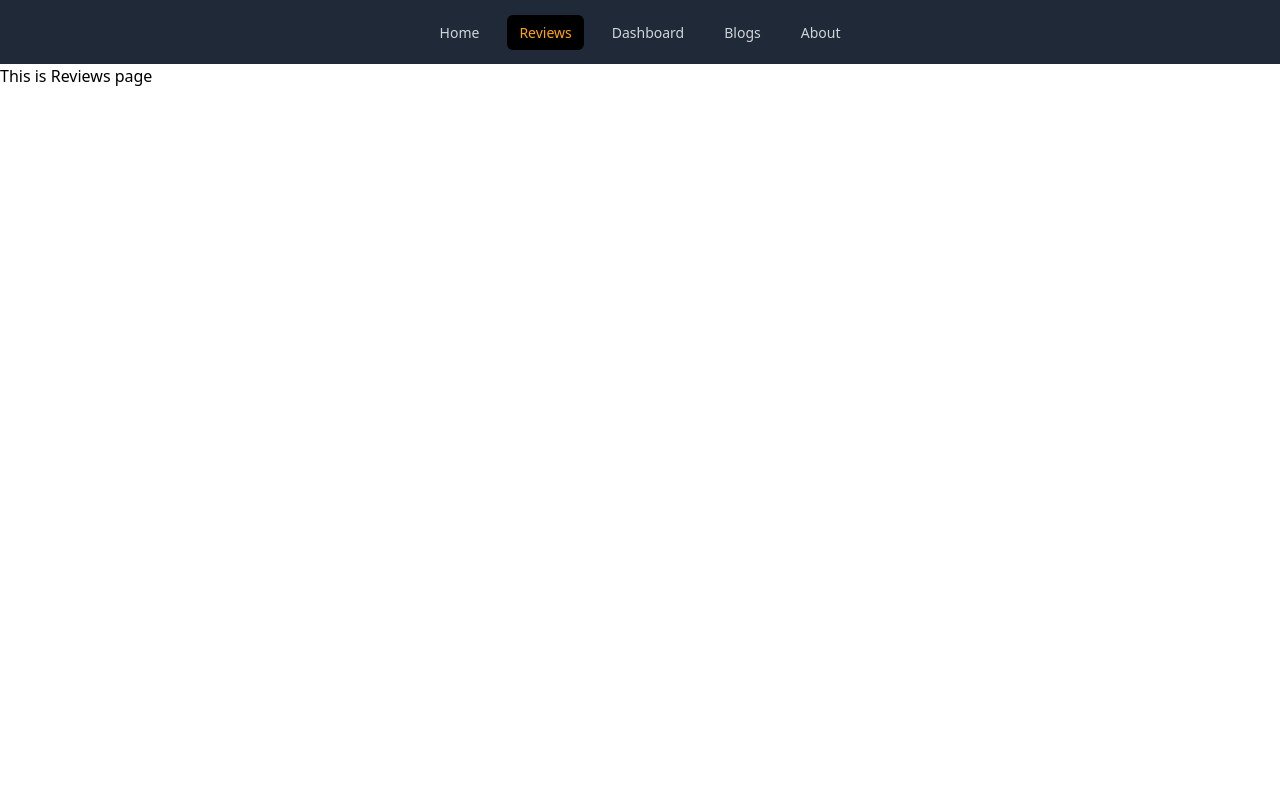
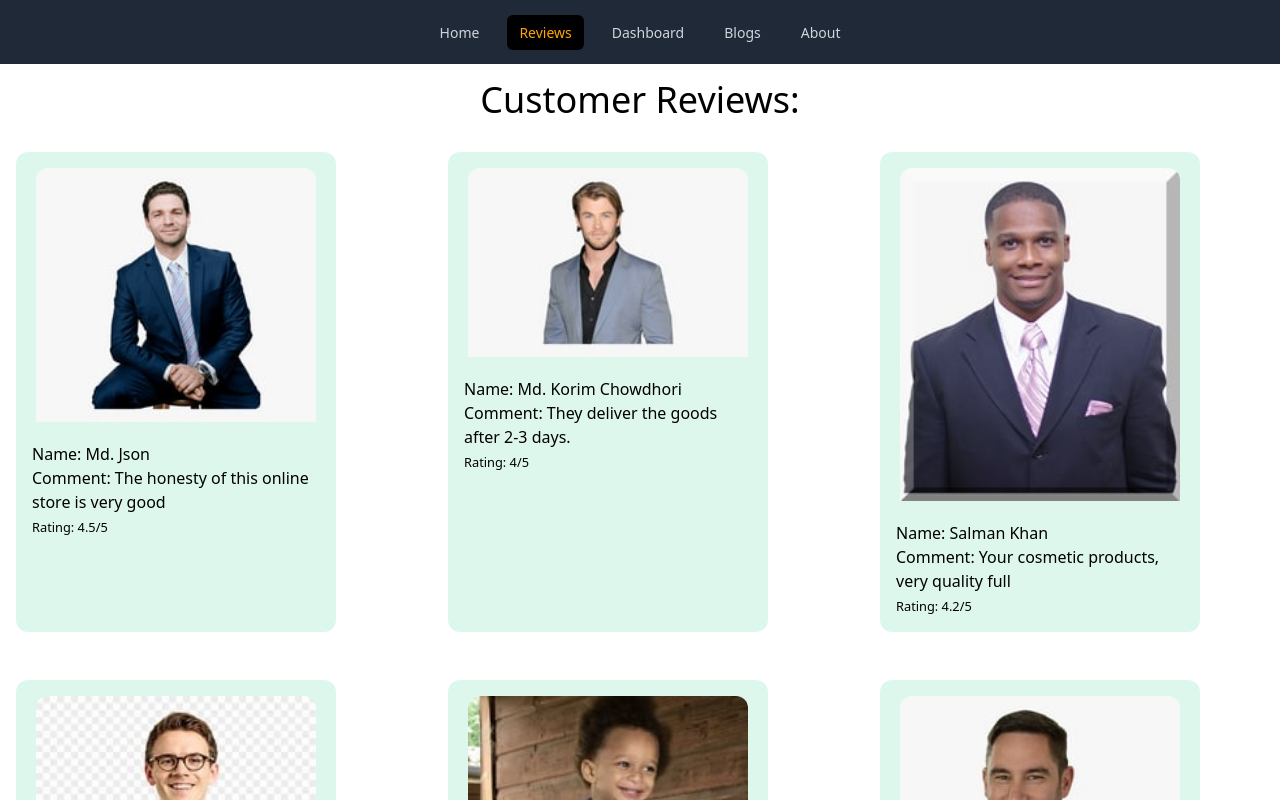
Before and after one commit to Md-RonyAhmed/product-reviews-website-react, a React (Create React App) app: page /reviews in a window 1280 px wide. Shown: the top 800 px of the page. Built offline with nearby package versions, Linux system fonts and the light colour scheme.

Commit message:
Reviews section added

```diff
--- a/src/components/Display/Display.jsx
+++ b/src/components/Display/Display.jsx
@@ -10,7 +10,7 @@ const Display = () => {
             <button>Live Demo</button>
          </div>
          <div>
-            <img src="/img/macrainbow.jpg" alt=""/>
+            <img src="./img/macrainbow.jpg" alt=""/>
          </div>
       </>
    );
--- a/src/components/Home/Home.jsx
+++ b/src/components/Home/Home.jsx
@@ -8,13 +8,12 @@ const Home = () => {
 
    return (
      <>
-       <div className="grid grid-cols-2 gap-3 m-4">{<Display></Display>}</div>
+       <div className="grid grid-cols-2 gap-3 m-4">
+         <div>{<Display></Display>}</div>
+       </div>
        <h1 className="text-center text-4xl m-4">Customer Reviews(3)</h1>
-         <div className="grid grid-cols-3 gap-4">
-            {
-
-            }
-         {users.slice(0,3).map((user) => (
+       <div className="grid grid-cols-3 gap-4">
+         {users.slice(0, 3).map((user) => (
            <User key={user.id} user={user}></User>
          ))}
        </div>
--- a/src/components/Reviews/Reviews.jsx
+++ b/src/components/Reviews/Reviews.jsx
@@ -1,10 +1,18 @@
 import React from 'react';
+import { useReviews } from '../../hook/useReviews';
+import User from '../User/User';
 
 const Reviews = () => {
+   const [users, setUsers] = useReviews();
    return (
-      <div>
-         <h1>This is Reviews page</h1>
-      </div>
+     <div>
+       <h1 className="text-center text-4xl m-4">Customer Reviews:</h1>
+       <div className="grid grid-cols-3 gap-4">
+         {users.map((user) => (
+           <User key={user.id} user={user}></User>
+         ))}
+       </div>
+     </div>
    );
 };
 
```
Also changed, not shown: public/picture/p4.png.
